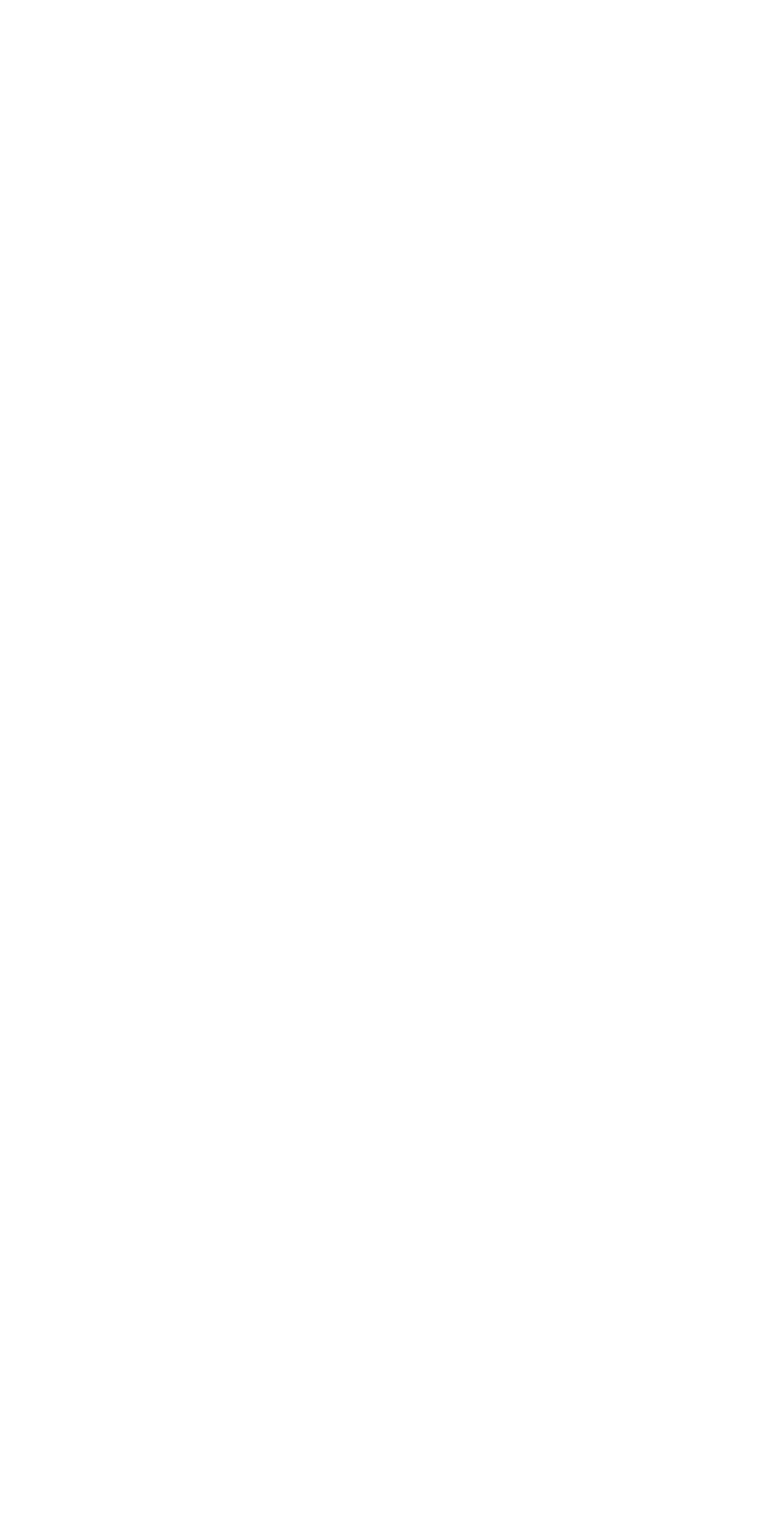
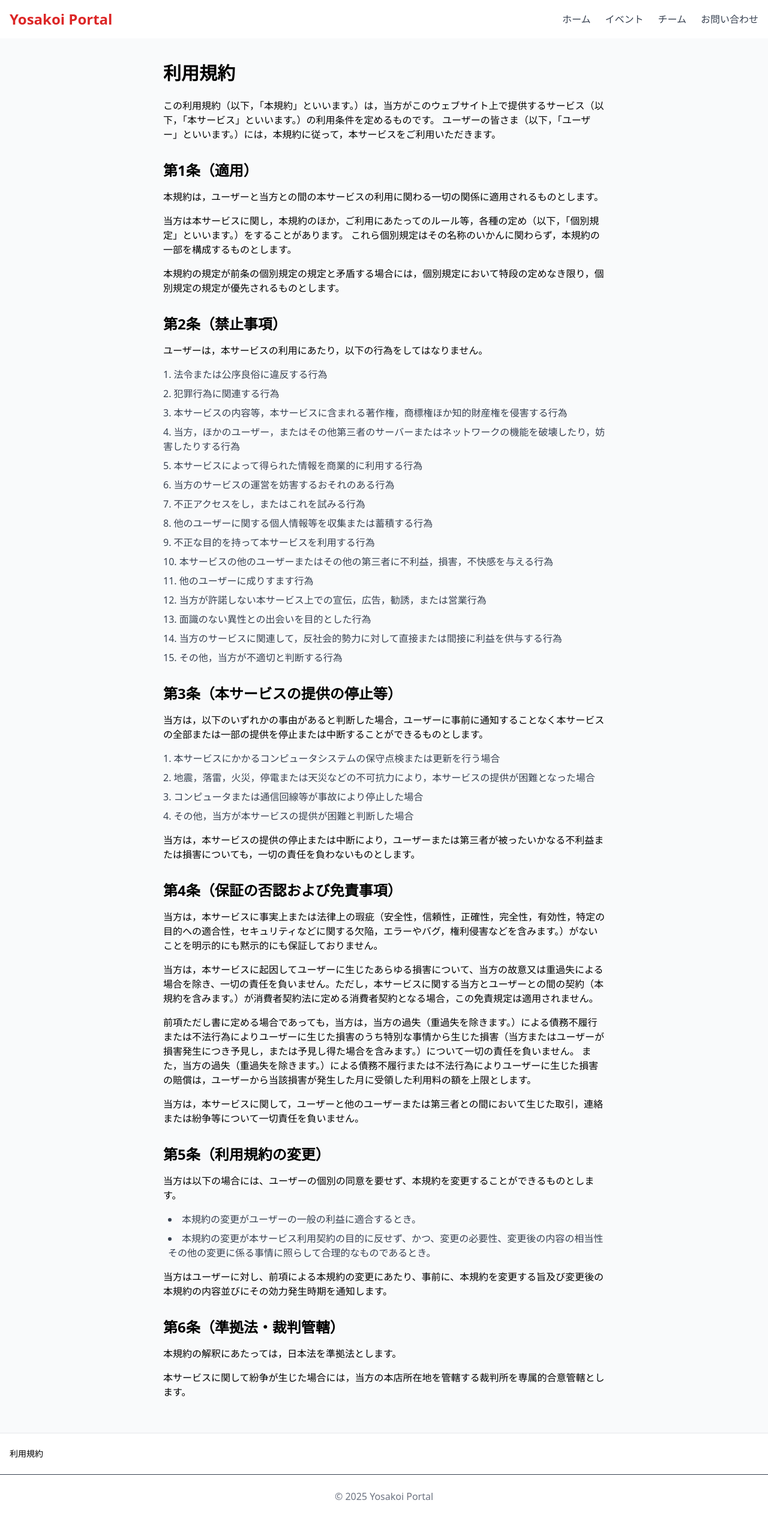
Before and after one commit to Yosakoi-Japan/yosakoiPortal, a Nuxt app in the folder frontend/app/: page /terms in a window 1280 px wide. Before the commit this address had no page. Shown: the whole page at 60% size. Before the commit the page ends 800 px from the top, so only its background shows below. Built offline with nearby package versions, Linux system fonts and the light colour scheme.

Commit message:
feat:利用規約ページの追加

```diff
--- a/frontend/app/src/components/utils/Footer.vue
+++ b/frontend/app/src/components/utils/Footer.vue
@@ -1,7 +1,17 @@
 <template>
-  <footer class="bg-white border-t mt-10">
-    <div class="container mx-auto px-4 py-6 text-center text-gray-500">
-      &copy; 2025 Yosakoi Portal
+  <footer class="bg-white border-t">
+    <div
+      class="container mx-auto px-4 py-6 flex justify-between items-center flex-wrap"
+    >
+      <div class="flex flex-wrap gap-6 text-sm">
+        <NuxtLink to="/terms" class="hover:text-blue-600">利用規約</NuxtLink>
+      </div>
+    </div>
+
+    <div class="border-t border-gray-700">
+      <div class="container mx-auto px-4 py-6 text-center text-gray-500">
+        &copy; 2025 Yosakoi Portal
+      </div>
     </div>
   </footer>
 </template>
--- a/frontend/app/src/pages/index.vue
+++ b/frontend/app/src/pages/index.vue
@@ -1,19 +1,6 @@
 <template>
   <div class="min-h-screen bg-gray-50">
-      <!-- ヘッダー -->
-      <header class="bg-white shadow">
-        <div class="container mx-auto px-4 py-4 flex items-center justify-between">
-          <h1 class="text-2xl font-bold text-red-600">Yosakoi Portal</h1>
-          <nav>
-            <ul class="flex space-x-6">
-              <li><a href="#" class="text-gray-700 hover:text-blue-600">ホーム</a></li>
-              <li><a href="#" class="text-gray-700 hover:text-blue-600">イベント</a></li>
-              <li><a href="#" class="text-gray-700 hover:text-blue-600">チーム</a></li>
-              <li><a href="#" class="text-gray-700 hover:text-blue-600">お問い合わせ</a></li>
-            </ul>
-          </nav>
-        </div>
-      </header>
+    <Header />
 
     <!-- メイン -->
     <main class="container mx-auto px-4 py-10">
@@ -47,16 +34,12 @@
     </main>
 
     <!-- フッター -->
-      <footer class="bg-white border-t mt-10">
-        <div class="container mx-auto px-4 py-6 text-center text-gray-500">
-          &copy; 2025 Yosakoi Portal
-        </div>
-      </footer>
+    <Footer />
   </div>
 </template>
 
 <script setup lang="ts">
 import InputSection from "~/components/atoms/InputSection.vue";
-// import Header from "~/components/utils/Header.vue";
-// import Footer from "~/components/utils/Footer.vue";
+import Header from "~/components/utils/Header.vue";
+import Footer from "~/components/utils/Footer.vue";
 </script>
--- /dev/null
+++ b/frontend/app/src/pages/terms.vue
@@ -0,0 +1,133 @@
+<template>
+  <Header />
+  <div class="min-h-screen bg-gray-50">
+    <div class="container mx-auto px-4 py-10 max-w-3xl">
+      <h1 class="text-3xl font-bold mb-6">利用規約</h1>
+
+      <p class="mb-4">
+        この利用規約（以下，「本規約」といいます。）は，当方がこのウェブサイト上で提供するサービス（以下，「本サービス」といいます。）の利用条件を定めるものです。
+        ユーザーの皆さま（以下，「ユーザー」といいます。）には，本規約に従って，本サービスをご利用いただきます。
+      </p>
+
+      <h2 class="text-2xl font-semibold mt-8 mb-4">第1条（適用）</h2>
+      <p class="mb-4">
+        本規約は，ユーザーと当方との間の本サービスの利用に関わる一切の関係に適用されるものとします。
+      </p>
+      <p class="mb-4">
+        当方は本サービスに関し，本規約のほか，ご利用にあたってのルール等，各種の定め（以下，「個別規定」といいます。）をすることがあります。
+        これら個別規定はその名称のいかんに関わらず，本規約の一部を構成するものとします。
+      </p>
+      <p class="mb-4">
+        本規約の規定が前条の個別規定の規定と矛盾する場合には，個別規定において特段の定めなき限り，個別規定の規定が優先されるものとします。
+      </p>
+
+      <h2 class="text-2xl font-semibold mt-8 mb-4">第2条（禁止事項）</h2>
+      <p class="mb-4">
+        ユーザーは，本サービスの利用にあたり，以下の行為をしてはなりません。
+      </p>
+      <ol class="list-decimal list-inside space-y-2 text-gray-700">
+        <li>法令または公序良俗に違反する行為</li>
+        <li>犯罪行為に関連する行為</li>
+        <li>
+          本サービスの内容等，本サービスに含まれる著作権，商標権ほか知的財産権を侵害する行為
+        </li>
+        <li>
+          当方，ほかのユーザー，またはその他第三者のサーバーまたはネットワークの機能を破壊したり，妨害したりする行為
+        </li>
+        <li>本サービスによって得られた情報を商業的に利用する行為</li>
+        <li>当方のサービスの運営を妨害するおそれのある行為</li>
+        <li>不正アクセスをし，またはこれを試みる行為</li>
+        <li>他のユーザーに関する個人情報等を収集または蓄積する行為</li>
+        <li>不正な目的を持って本サービスを利用する行為</li>
+        <li>
+          本サービスの他のユーザーまたはその他の第三者に不利益，損害，不快感を与える行為
+        </li>
+        <li>他のユーザーに成りすます行為</li>
+        <li>
+          当方が許諾しない本サービス上での宣伝，広告，勧誘，または営業行為
+        </li>
+        <li>面識のない異性との出会いを目的とした行為</li>
+        <li>
+          当方のサービスに関連して，反社会的勢力に対して直接または間接に利益を供与する行為
+        </li>
+        <li>その他，当方が不適切と判断する行為</li>
+      </ol>
+
+      <h2 class="text-2xl font-semibold mt-8 mb-4">
+        第3条（本サービスの提供の停止等）
+      </h2>
+      <p class="mb-4">
+        当方は，以下のいずれかの事由があると判断した場合，ユーザーに事前に通知することなく本サービスの全部または一部の提供を停止または中断することができるものとします。
+      </p>
+
+      <ol class="list-decimal list-inside space-y-2 text-gray-700">
+        <li>
+          本サービスにかかるコンピュータシステムの保守点検または更新を行う場合
+        </li>
+        <li>
+          地震，落雷，火災，停電または天災などの不可抗力により，本サービスの提供が困難となった場合
+        </li>
+        <li>コンピュータまたは通信回線等が事故により停止した場合</li>
+        <li>その他，当方が本サービスの提供が困難と判断した場合</li>
+      </ol>
+
+      <p class="mt-4 mb-4">
+        当方は，本サービスの提供の停止または中断により，ユーザーまたは第三者が被ったいかなる不利益または損害についても，一切の責任を負わないものとします。
+      </p>
+
+      <h2 class="text-2xl font-semibold mt-8 mb-4">
+        第4条（保証の否認および免責事項）
+      </h2>
+
+      <p class="mb-4">
+        当方は，本サービスに事実上または法律上の瑕疵（安全性，信頼性，正確性，完全性，有効性，特定の目的への適合性，セキュリティなどに関する欠陥，エラーやバグ，権利侵害などを含みます。）がないことを明示的にも黙示的にも保証しておりません。
+      </p>
+
+      <p class="mb-4">
+        当方は，本サービスに起因してユーザーに生じたあらゆる損害について、当方の故意又は重過失による場合を除き、一切の責任を負いません。ただし，本サービスに関する当方とユーザーとの間の契約（本規約を含みます。）が消費者契約法に定める消費者契約となる場合，この免責規定は適用されません。
+      </p>
+
+      <p class="mb-4">
+        前項ただし書に定める場合であっても，当方は，当方の過失（重過失を除きます。）による債務不履行または不法行為によりユーザーに生じた損害のうち特別な事情から生じた損害（当方またはユーザーが損害発生につき予見し，または予見し得た場合を含みます。）について一切の責任を負いません。
+        また，当方の過失（重過失を除きます。）による債務不履行または不法行為によりユーザーに生じた損害の賠償は，ユーザーから当該損害が発生した月に受領した利用料の額を上限とします。
+      </p>
+
+      <p class="mb-4">
+        当方は，本サービスに関して，ユーザーと他のユーザーまたは第三者との間において生じた取引，連絡または紛争等について一切責任を負いません。
+      </p>
+
+      <h2 class="text-2xl font-semibold mt-8 mb-4">第5条（利用規約の変更）</h2>
+
+      <p class="mb-4">
+        当方は以下の場合には、ユーザーの個別の同意を要せず、本規約を変更することができるものとします。
+      </p>
+
+      <ul class="list-disc list-inside space-y-2 text-gray-700 pl-2">
+        <li>本規約の変更がユーザーの一般の利益に適合するとき。</li>
+        <li>
+          本規約の変更が本サービス利用契約の目的に反せず、かつ、変更の必要性、変更後の内容の相当性その他の変更に係る事情に照らして合理的なものであるとき。
+        </li>
+      </ul>
+
+      <p class="mt-4 mb-4">
+        当方はユーザーに対し、前項による本規約の変更にあたり、事前に、本規約を変更する旨及び変更後の本規約の内容並びにその効力発生時期を通知します。
+      </p>
+
+      <h2 class="text-2xl font-semibold mt-8 mb-4">
+        第6条（準拠法・裁判管轄）
+      </h2>
+
+      <p class="mb-4">本規約の解釈にあたっては，日本法を準拠法とします。</p>
+
+      <p class="mb-4">
+        本サービスに関して紛争が生じた場合には，当方の本店所在地を管轄する裁判所を専属的合意管轄とします。
+      </p>
+    </div>
+  </div>
+  <Footer />
+</template>
+
+<script setup lang="ts">
+import Header from "~/components/utils/Header.vue";
+import Footer from "~/components/utils/Footer.vue";
+</script>
```
Lines whose indentation alone changed are shown as unchanged.
